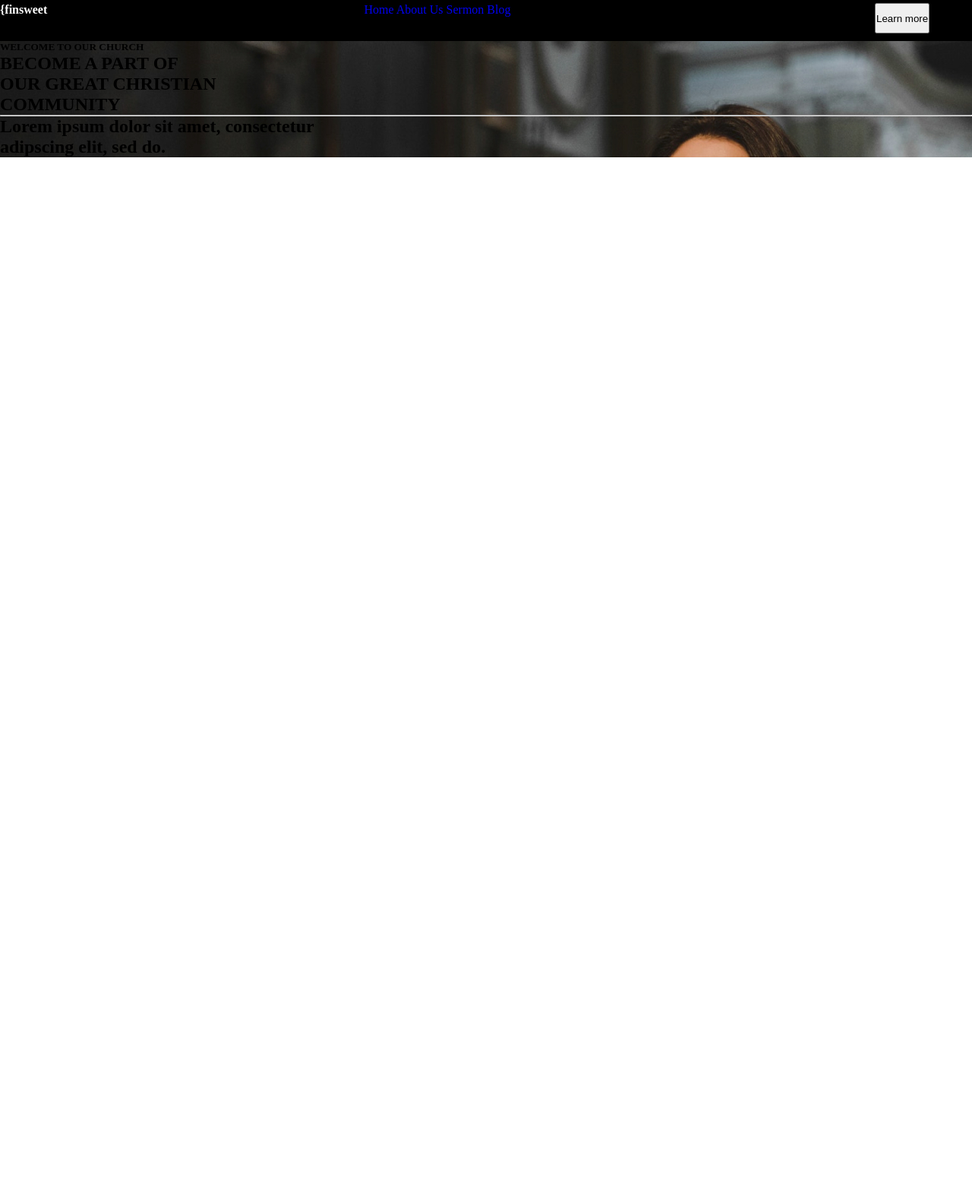
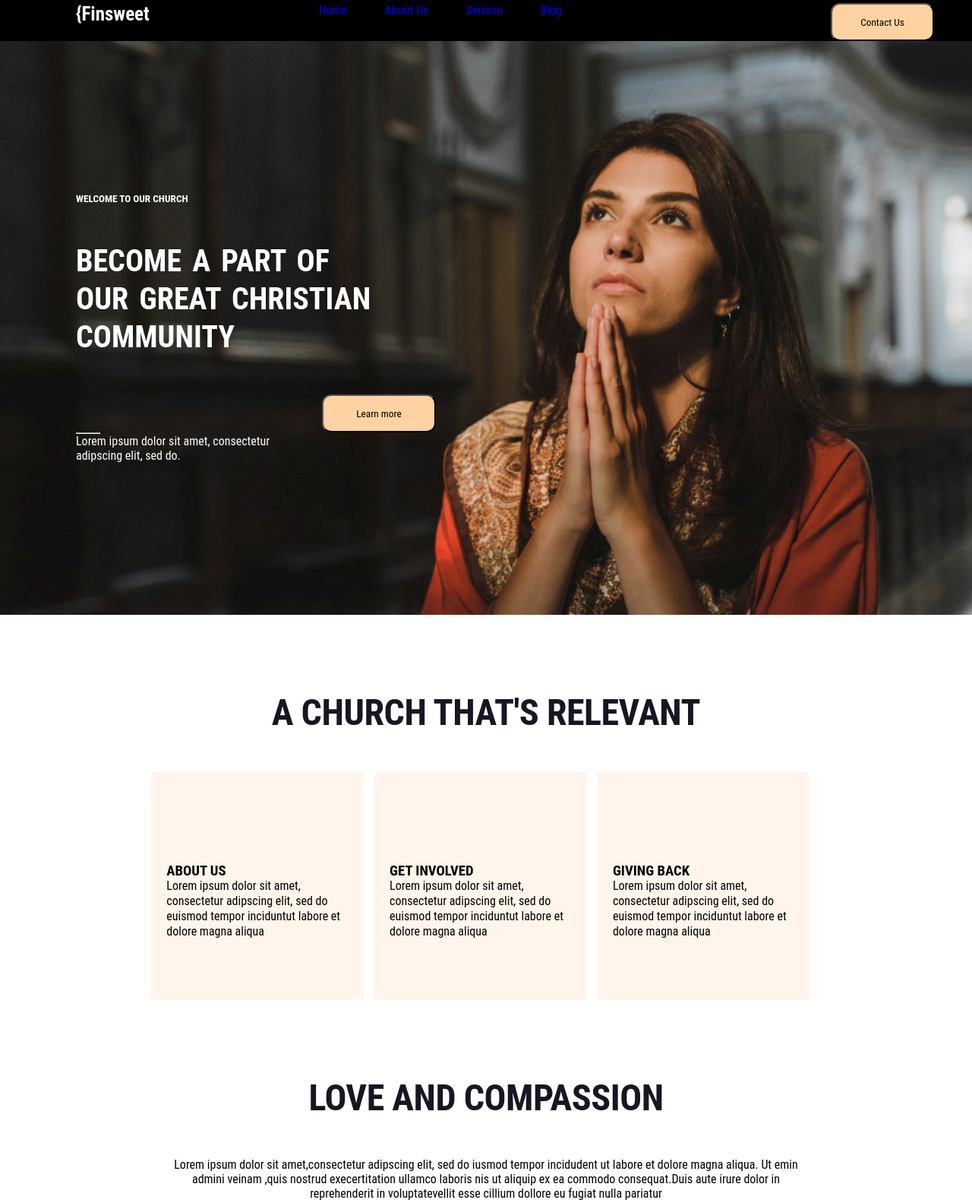
Before and after one commit to archy-254/finsweet, a plain HTML site: page index.html in a window 1280 px wide. Shown: the part 26-1609 px from the top of the page at 76% size. Before the commit the page ends 800 px from the top, so only its background shows below. Drawn offline with Linux system fonts and the light colour scheme.

Commit message:
added background images centered the images done the padding and margin

```diff
--- a/index.html
+++ b/index.html
@@ -6,25 +6,87 @@
     <link rel="stylesheet" href="style.css">
 </head>
 <body>
-    <div>
+    <div class="body">
         <header class="header" style="display: flex;">
-            <h4 class="logo">{finsweet</h4>
+            <h4 class="logo">{Finsweet</h4>
             <nav>
              <a href="#">Home</a>
              <a href="#">About Us</a>
              <a href="#">Sermon</a>
              <a href="#">Blog</a>
             </nav>
-            <button>Learn more</button>
+            <button>Contact Us</button>
         </header>
 
         <div class="church">
             <h5>WELCOME TO OUR CHURCH</h5>
-            <h2>BECOME A PART OF<br/> OUR GREAT CHRISTIAN <br/>COMMUNITY</h2sss>
+            <h1>BECOME A PART OF<br/> OUR GREAT CHRISTIAN <br/>COMMUNITY</h1>
+            <button class="button b2">Learn more</button>
+            <hr>
+             <p class="paragraph">Lorem ipsum dolor sit amet, consectetur <br/>adipscing elit, sed do.</p>
 
-            <hr>
-            <p>Lorem ipsum dolor sit amet, consectetur <br/>adipscing elit, sed do.</p>
+        </div>
+        <div class="about-us">
+            <h2>A CHURCH THAT'S RELEVANT</h2>
+            <div class="giving-back">
+                <div class="small-container">
+                    <h3>ABOUT US</h3>
+                    Lorem ipsum dolor sit amet,<br/> consectetur adipscing elit, sed do<br/>
+                    euismod tempor inciduntut labore et<br/> dolore magna aliqua
+                </div>
+                <div class="small-container">
+                    <h3>GET INVOLVED</h3>
+                    Lorem ipsum dolor sit amet,<br/> consectetur adipscing elit, sed do<br/>
+                    euismod tempor inciduntut labore et<br/> dolore magna aliqua
+                    <div class="line-1"></div>
+                </div>
+                <div class="small-container">
+                    <h3>GIVING BACK</h3>
+                    Lorem ipsum dolor sit amet,<br/> consectetur adipscing elit, sed do<br/>
+                    euismod tempor inciduntut labore et<br/> dolore magna aliqua
+                </div>
+            </div>
 
+        </div>
+        <div>
+            <div>
+                <h2>LOVE AND COMPASSION</h2>
+                <p class="paragraph-2">Lorem ipsum dolor sit amet,consectetur adipscing elit, sed do iusmod tempor
+                    incidudent ut labore et dolore magna aliqua. Ut emin <br/>admini veinam ,quis nostrud
+                    execertitation ullamco  laboris nis ut aliquip ex ea commodo consequat.Duis  aute irure
+                    dolor in <br/>reprehenderit in voluptatevellit esse cillium dollore eu fugiat nulla pariatur</p>
+            </div>
+            <button class="button b3">learn more</button>
+            <div class="images">
+                <img src="images/a-bearded-man-praying-5206040.png">
+                <img class="reading" src="images/man-and-woman-reading-book-while-sitting-on-pews-8468470.png">
+                <img src="images/people-sitting-on-brown-pews-8674151.png">
+
+            </div>
+
+
+
+            <h4>OUR MISSION AND VISION</h4>
+            <h3>CELEBRATE WITH Us</h3>
+            <p> Lorem ipsum dolor sit amet,<br/> consectetur adipscing elit, sed do <br/>eiusmod tempor
+                incidudent ut labore et dolore magna aliqua.</p>
+            <p>Read more</p>
+        </div>
+        <div>
+            <h4>WATCH AND LISTEN</h4>
+            <h3> THE BENEFITS OF <br/>JOINING OUR CHURCH</h3>
+
+
+
+
+        </div>
+        <div>
+            <h4>upcoming surmons</h4>
+            <h3>JOIN US AND BECOME PART<br/> OF SOMETHING GREAT</h3>
+
+            <div>
+                UPCOMING EVENTS  20 JULY WATCH AND LISTEN TO OUR SURMONS Lorem ipsum dollor sit amet, consectetur adipscing elit, sed do eiusmod tempor. Friday 23:39 IST Saturday 11:20 ISD No 233 Main St. New York, United States Register
+            </div>
         </div>
 
     </div>
--- a/style.css
+++ b/style.css
@@ -2,12 +2,18 @@
     padding: 0;
     margin: 0;
     box-sizing:border-box;
+    font-family: 'Roboto Condensed';
+}
+body {
+  font-family: mo;
 }
 .header {
     background-color: black;
     width: 100%;
     height: 80px;
     padding-top: 30px;
+    padding-left: 100px;
+
 }
 h4 {
     width: 30%;
@@ -15,12 +21,14 @@ h4 {
 }
 .logo{
     vertical-align: middle;
+    font-size: 25px;
 }
 
 nav {
-    display: block;
+    display: flex;
     text-align: center;
     width: 30%;
+    justify-content: space-between;
 
 }
 a {
@@ -28,10 +36,93 @@ a {
 }
 button {
     margin-left: 30%;
-    margin-bottom: 10px;
+    background-color:#FFD2A4;
+    align-items: center;
+    width: 150px;
+    height:50px;
+    margin-right: 50px;
+    border-radius: 12px;
+
 
 }
 .church {
     background-image: url(images/woman-in-orange-coat-with-black-and-brown-scarf-5418305.jpg);
-    background-size: auto;
+    background-size: cover;
+    background-position: center;
+    padding: 200px 100px;
+
+
 }
+.b2 {
+
+}
+hr{
+    width: 3%;
+    color: #FFD2A4;
+}
+.church h5,h1 {
+    color: white;
+    margin-bottom: 50px;
+}
+.paragraph {
+    color: white;
+}
+h5 {
+    margin-bottom: 15px;
+    font-weight: 700px;
+}
+h1 {
+    font-size: 250%;
+    word-spacing: 5px;
+    line-height: 50px;
+    font-family: ;
+}
+.about-us{
+
+}
+h2 {
+   text-align: center;
+   margin: 100px 0 50px 0;
+   font-size: 48px;
+   color: #161722;
+   letter-spacing: -0.01em;
+}
+.giving-back {
+    display: flex;
+    justify-content: center;
+
+}
+.small-container {
+    /* border: 1px solid black; */
+    margin-right: 15px;
+    padding: 120px 30px 0px 20px;
+    height: 300px;
+    line-height: 20.0px;
+    background: #FFF5EB;
+}
+/* .line-1{
+    /* margin-top: 40px;
+    width:400px;
+    height: 5px;
+  background:#FFD2A4; */
+   */
+h3 {
+    margin-bottom: 30px;
+    color: #161722;
+    letter-spacing: -0.01em;
+}
+.paragraph-2 {
+    text-align: center;
+}
+.b3 {
+   margin: 20px 0px 10px 550px;
+}
+.images {
+    display: grid;
+    column-gap: 50px;
+    grid-template-columns: auto auto auto;
+    padding: 20px 50px 20px 70px;
+}
+.reading {
+    margin-top: 70px;
+}
```
Also changed, not shown: images/a-bearded-man-praying-5206040.png (added), images/a-man-and-woman-wearing-angel-costumes-8513040.png (added), images/a-statue-holding-a-holy-book-5613134.png (added), images/fashion-man-love-people-5875438.png (added), images/man-and-woman-reading-book-while-sitting-on-pews-8468470.png (added), images/man-people-woman-connection-6276711.png (added), images/people-sitting-on-brown-pews-8674151.png (added).
